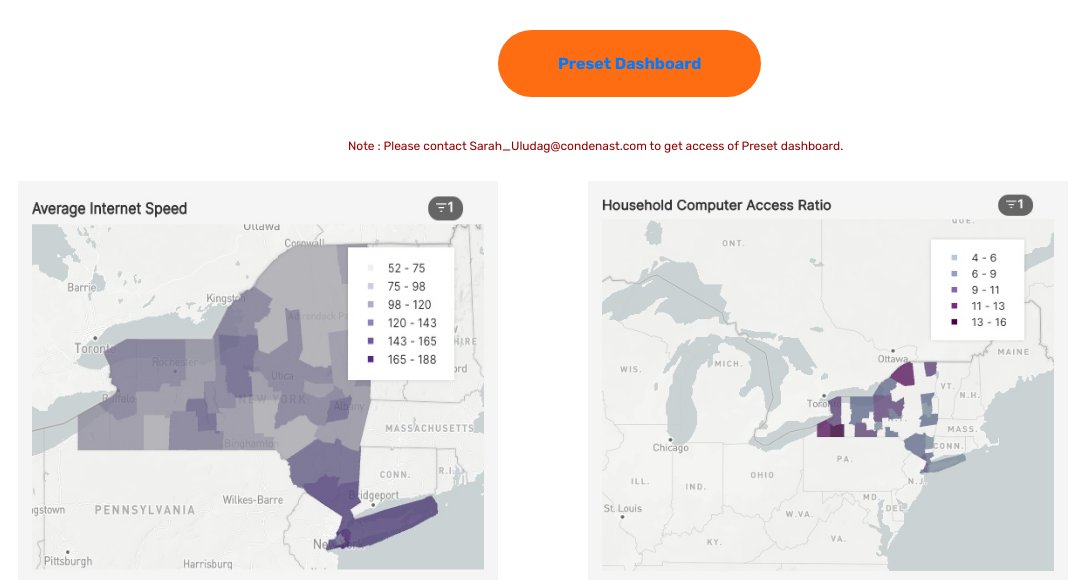
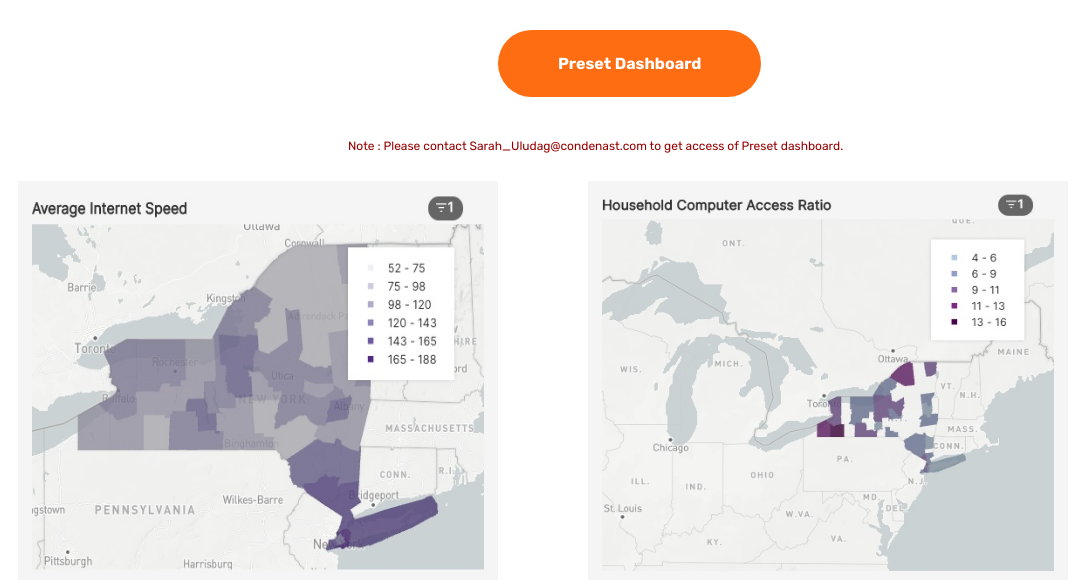
Before and after one commit to cn-sarah/hackathon21_website, a Flask app: page /dash_board in a window 1280 px wide. Shown: the part 140-720 px from the top of the page, without its empty margins (102-1189 px from the left). Run offline with Flask 2, Linux system fonts and the light colour scheme; some libraries are stand-ins or nearby versions.

```diff
--- a/templates/dash_board.html
+++ b/templates/dash_board.html
@@ -170,8 +170,8 @@ filter: grayscale(50);
 
 
 
-        <div style = "margin: 30px; display: inline-block; vertical-align: middle; border: none; outline: none; margin-left: 600px; background-color: var(--thm-primary); font-size: 16px; color: #000; font-weight: 700;padding: 16.5px 60px; border-radius: 33.5px; -webkit-transition: all 0.4s ease; transition: all 0.4s ease;"> <a href="https://4712c5d1.us1a.app.preset.io:443/r/21", target="popup"
-            onclick="window.open('https://4712c5d1.us1a.app.preset.io:443/r/16','popup',width=600,height=600');">Preset Dashboard</a></div>
+        <a style = "margin: 30px; display: inline-block; vertical-align: middle; border: none; outline: none; margin-left: 600px; background-color: var(--thm-primary); font-size: 16px; color: #fff; font-weight: 700;padding: 16.5px 60px; border-radius: 33.5px; -webkit-transition: all 0.4s ease; transition: all 0.4s ease;" href="https://4712c5d1.us1a.app.preset.io:443/r/21" target="popup"
+            onclick="window.open('https://4712c5d1.us1a.app.preset.io:443/r/16','popup',width=600,height=600');">Preset Dashboard</a>
 
         <div style = "position:relative; left:450px; top:2px; font-size: 12px; color: rgb(150,0,0);">
          Note : Please contact Sarah_Uludag@condenast.com to get access of Preset dashboard.
```
